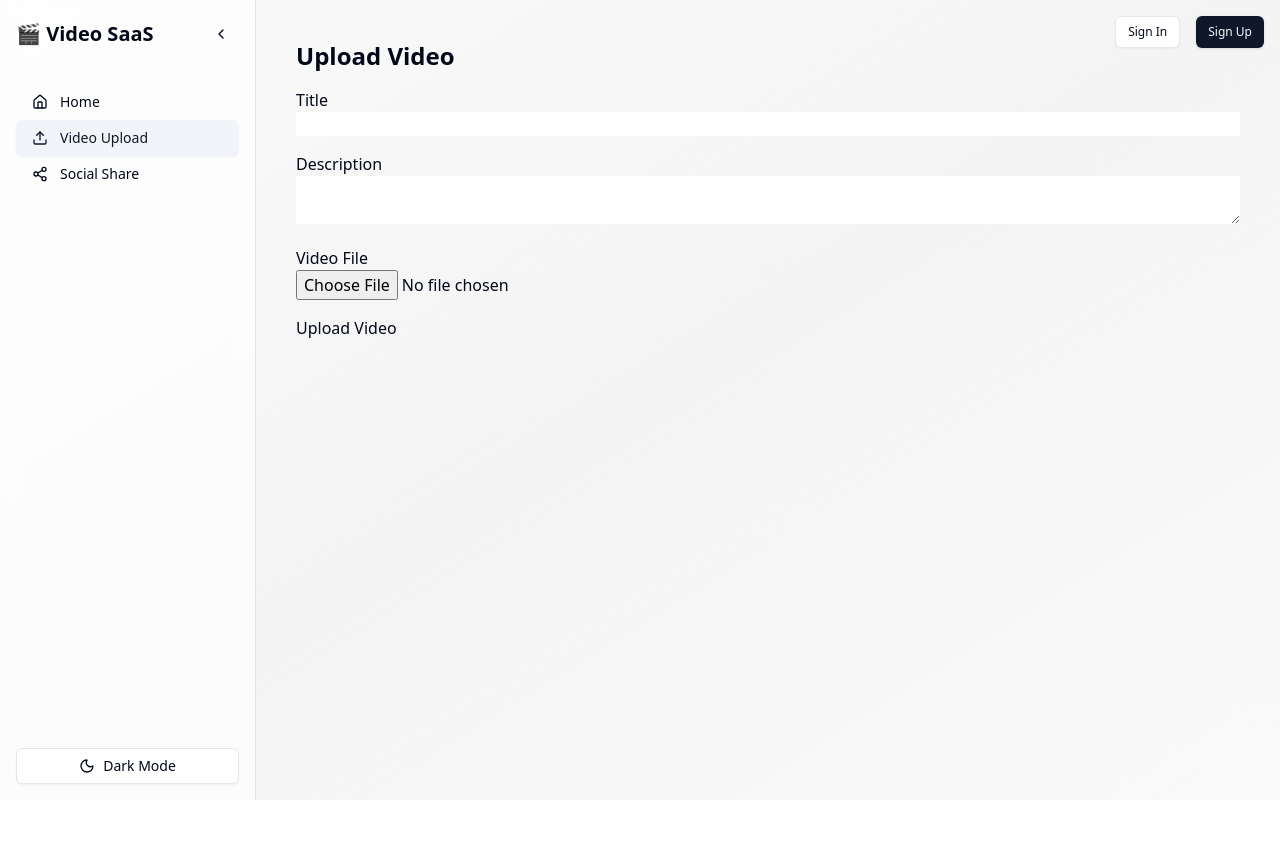
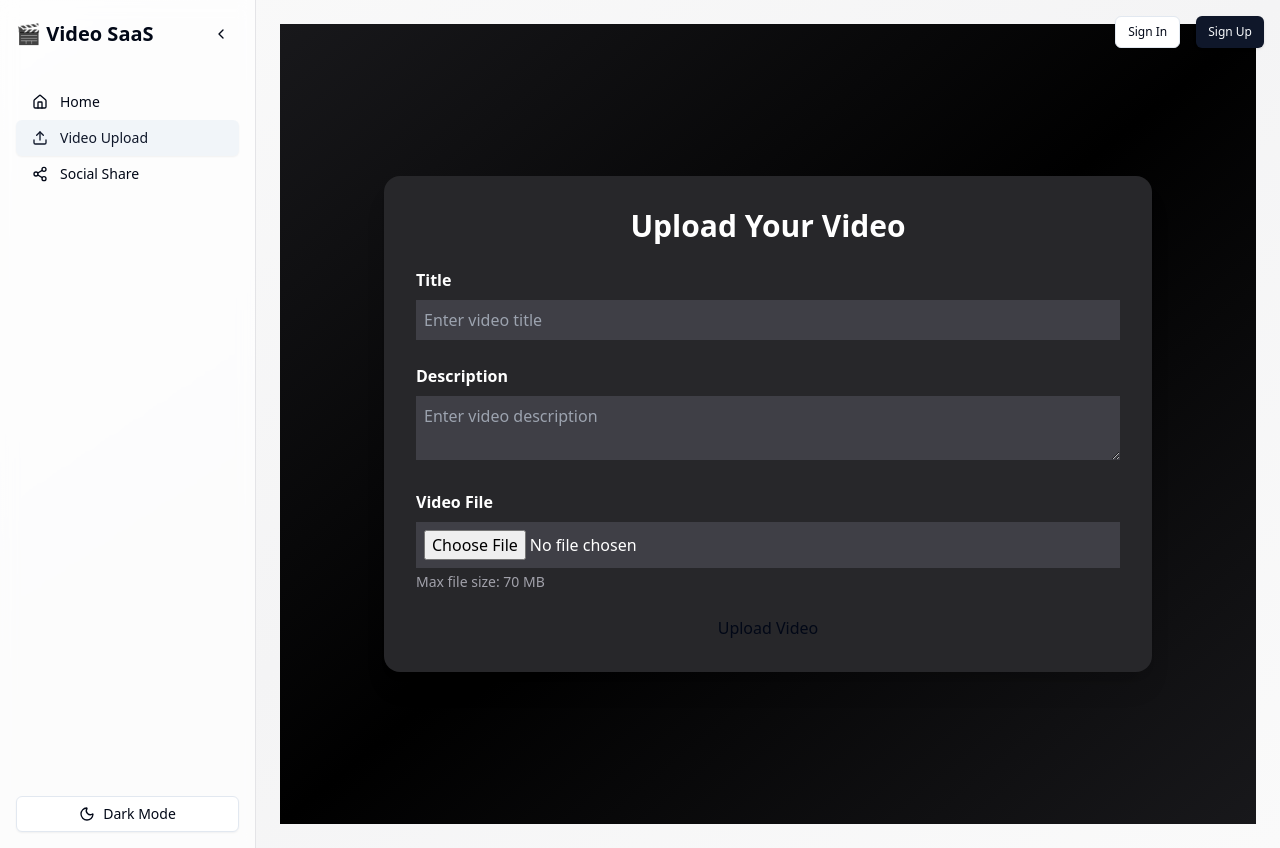
Before and after one commit to kajalsanwalll/saas-project, a Next.js app: page /video-upload in a window 1280 px wide. Before the commit the page ends 800 px from the top, so only its background shows below. Built offline with nearby package versions, Linux system fonts and the light colour scheme; no server answers.

Commit message:
revised frontend for Video-upload page

```diff
--- a/app/(app)/layout.tsx
+++ b/app/(app)/layout.tsx
@@ -55,7 +55,7 @@ export default function AppLayout({ children }: { children: React.ReactNode }) {
       <ThemeProvider attribute="class" defaultTheme="dark" enableSystem>
         <div className="flex min-h-screen bg-gradient-to-br from-zinc-50 via-zinc-100 to-zinc-50 dark:from-zinc-950 dark:via-zinc-900 dark:to-zinc-950 relative">
 
-          {/* 🧭 Sidebar */}
+          {/*  Sidebar */}
           <aside
             className={`border-r border-zinc-200 dark:border-zinc-800 bg-white/70 dark:bg-zinc-950/70 backdrop-blur transition-all duration-300
             ${collapsed ? "w-20" : "w-64"}`}
@@ -104,10 +104,10 @@ export default function AppLayout({ children }: { children: React.ReactNode }) {
             </div>
           </aside>
 
-          {/* 📄 Page content */}
+          {/*  Page content */}
           <main className="flex-1 p-6 relative">
 
-            {/* 👤 Top-right user/signin/logout */}
+            {/*  Top-right user/signin/logout */}
           <div className="absolute top-4 right-4 flex gap-4 items-center z-50">
             {!isSignedIn ? (
             <>
--- a/app/(app)/social-share/page.tsx
+++ b/app/(app)/social-share/page.tsx
@@ -1,14 +1,13 @@
 "use client";
 import React, {useRef, useEffect, useState} from 'react';
 import { CldImage } from 'next-cloudinary';
-import { blob } from 'stream/consumers';
-import { format } from 'path';
+
 
 
 const socialFormats = {
   "Instagram Square (1:1)" : {width: 1080, height: 1080, aspectRatio: "1:1"},
   "Instagram Portrait (4:5)" : {width: 1080, height: 1350, aspectRatio: "4:5"},
-  "Twitter Post (1:1)" : {width: 1200, height: 675, aspectRatio: "16:9"},
+  "Twitter Post (16:9)" : {width: 1200, height: 675, aspectRatio: "16:9"},
   "Twitter Header (3:1)" : {width: 1500, height: 500, aspectRatio: "3:1"},
   "Facebook Cover (205:78)" : {width: 820, height: 312, aspectRatio: "205:78"}
 };
--- a/app/(app)/video-upload/page.tsx
+++ b/app/(app)/video-upload/page.tsx
@@ -1,11 +1,9 @@
-"use client"
-import React, {useState} from 'react'
-import axios from 'axios'
-import { useRouter } from 'next/navigation'
-import { NextResponse } from 'next/server';
+"use client";
+import React, { useState } from "react";
+import axios from "axios";
+import { useRouter } from "next/navigation";
 
 function VideoUpload() {
-
   const [file, setFile] = useState<File | null>(null);
   const [title, setTitle] = useState("");
   const [description, setDescription] = useState("");
@@ -13,101 +11,108 @@ function VideoUpload() {
 
   const router = useRouter();
 
-  // max size of 70 mb
-
-  const MAX_FILE_SIZE = 70*1024*1024
+  const MAX_FILE_SIZE = 70 * 1024 * 1024; // 70 MB
 
   const handleSubmit = async (e: React.FormEvent) => {
-     e.preventDefault()
+    e.preventDefault();
 
-     if(!file) return;
+    if (!file) return;
 
-     if(file.size > MAX_FILE_SIZE) {
-    /* return NextResponse.json(
-        {
-          message:"File size too large!"
-        },
-        {
-          status:401
-        }
-      )  */
-      console.log("File size too large!",Error);
-
+    if (file.size > MAX_FILE_SIZE) {
+      console.log("File size too large!", Error);
     }
 
     setIsUploading(true);
 
     const formData = new FormData();
-     formData.append("file", file)
-     formData.append("title", title)
-     formData.append("description", description)
+    formData.append("file", file);
+    formData.append("title", title);
+    formData.append("description", description);
     formData.append("originalSize", file.size.toString());
 
-
     try {
-       const response = await axios.post("/api/video-upload", formData)
-
+      const response = await axios.post("/api/video-upload", formData);
       console.log("status:200");
-
-       // NextResponse.json({status:200})
     } catch (error) {
       console.log(error);
-
-     }finally{
+    } finally {
       setIsUploading(false);
     }
-  }
-
-
+  };
 
   return (
-    <div className='container mx-auto p-4'>
-      <h1 className='text-2xl font-bold mb-4'>Upload Video</h1>
-      <form onSubmit={handleSubmit} className='space-y-4'>
-        <div>
-          <label className='label'>
-            <span className='label-text'>Title</span>
+    <div className="min-h-screen bg-gradient-to-br from-zinc-900 via-black to-zinc-900 flex items-center justify-center p-4">
+      <div className="w-full max-w-3xl bg-zinc-800 rounded-2xl shadow-xl p-8">
+        <h1 className="text-3xl font-bold text-center text-white mb-6">
+          Upload Your Video
+        </h1>
+
+        <form onSubmit={handleSubmit} className="space-y-6">
+          {/* Title */}
+          <div className="form-control w-full">
+            <label className="label">
+              <span className="label-text text-white font-semibold">
+                Title
+              </span>
             </label>
             <input
-           type='text'
+              type="text"
               value={title}
               onChange={(e) => setTitle(e.target.value)}
-           className='input input-bordered w-full'
+              className="input  p-2 mt-2 input-bordered w-full bg-zinc-700 text-white border-zinc-600 focus:border-primary focus:ring focus:ring-primary/30"
+              placeholder="Enter video title"
               required
-          ></input>
+            />
           </div>
 
-        <div>
-          <label className='label'>
-            <span className='label-text'>Description</span>
+          {/* Description */}
+          <div className="form-control w-full">
+            <label className="label">
+              <span className="label-text text-white font-semibold">
+                Description
+              </span>
             </label>
             <textarea
               value={description}
               onChange={(e) => setDescription(e.target.value)}
-            className='textarea textarea-bordered w-full'
+              className="textarea mt-2 p-2 textarea-bordered w-full bg-zinc-700 text-white border-zinc-600 focus:border-primary focus:ring focus:ring-primary/30"
+              placeholder="Enter video description"
             ></textarea>
           </div>
-        <div>
-          <label className='label'>
-            <span className='label-text'>Video File</span>
+
+          {/* Video File Upload */}
+          <div className="form-control w-full">
+            <label className="label">
+              <span className=" label-text text-white font-semibold">
+                Video File
+              </span>
             </label>
             <input
-            type='file'
-            accept='video/*'
+              type="file"
+              accept="video/*"
               onChange={(e) => setFile(e.target.files?.[0] || null)}
-            className='file-input file-input-bordered w-full'
+              className="p-2 mt-2 file-input file-input-bordered w-full bg-zinc-700 text-white border-zinc-600"
               required
-          ></input>
+            />
+            <p className=" text-sm text-zinc-400 mt-1">
+              Max file size: 70 MB
+            </p>
           </div>
+
+          {/* Submit Button */}
           <button
-         type='submit'
-         className='btn btn-primary'
+            type="submit"
+            className={`btn w-full btn-primary ${
+              isUploading ? "loading" : ""
+            }`}
             disabled={isUploading}
-        > {isUploading ? "Uploading..." : "Upload Video"}
+          >
+            {isUploading ? "Uploading..." : "Upload Video"}
           </button>
         </form>
       </div>
-  )
+    </div>
+  );
 }
 
-export default VideoUpload
+export default VideoUpload;
```
Lines whose indentation alone changed are shown as unchanged.
